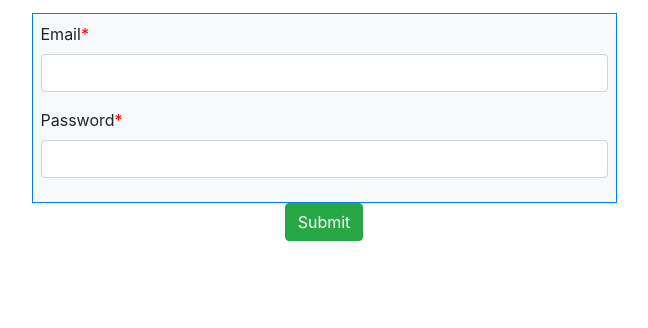
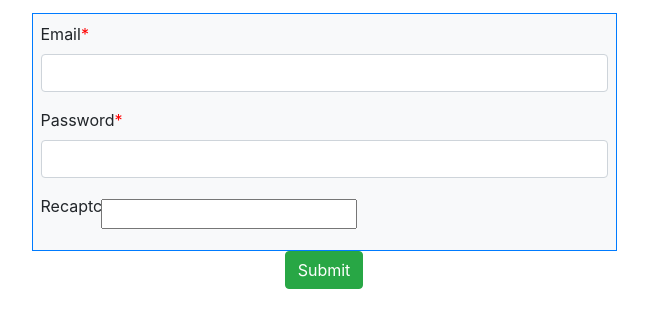
Before and after one commit to kristenarguello/csc2031practicals, a Flask app: page /login in a window 1280 px wide. Shown: the part 187-515 px from the top of the page, without its empty margins (316-964 px from the left). Run offline with Flask 3, Linux system fonts and the light colour scheme.

Commit message:
start practical 9

```diff
--- a/accounts/forms.py
+++ b/accounts/forms.py
@@ -38,3 +38,4 @@ class LoginForm(FlaskForm):
     email = StringField(validators=[DataRequired()])
     password = PasswordField(validators=[DataRequired()])
     submit = SubmitField()
+    recaptcha = StringField(validators=[DataRequired()])
--- a/config.py
+++ b/config.py
@@ -18,6 +18,8 @@ app.config["SECRET_KEY"] = secrets.token_hex(16)
 app.config["SQLALCHEMY_DATABASE_URI"] = "sqlite:///csc2031blog.db"
 app.config["SQLALCHEMY_ECHO"] = True
 app.config["SQLALCHEMY_TRACK_MODIFICATIONS"] = False
+app.config["RECAPTCHA_PUBLIC_KEY"] = "6LdgyVUqAAAAAOlpHkzRlx7dr2F0SYp3QTp5Mo96"
+app.config["RECAPTCHA_PRIVATE_KEY"] = "6LdgyVUqAAAAANmq8UrWlHqa4taLr7ZR8nJWh_Pd"
 
 metadata = MetaData(
     naming_convention={
--- a/templates/accounts/login.html
+++ b/templates/accounts/login.html
@@ -29,6 +29,10 @@
                         {{ form.password.label}}<span style="color: red">*</span>
                         {{ form.password(class="form-control") }}
                     </div>
+                    <div class="form-group">
+                        {{ form.recaptcha.label}}
+                        {{ form.recaptcha(class="form-check-input") }}
+                    </div>
                 </div>
                 <div>
                     {{ form.submit(class="btn btn-success") }}
```
